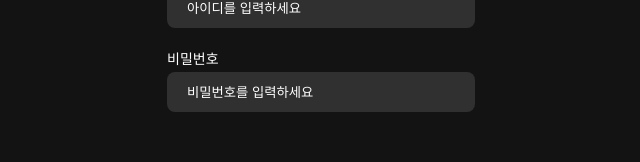
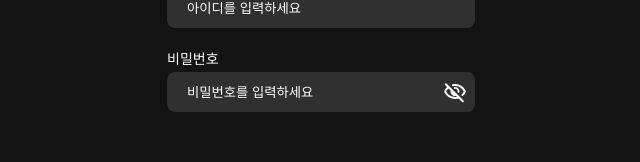
Before and after one commit to Dsm-Hackathon-2024/frontend, a React (Vite) app: page / in a window 1280 px wide. Shown: the part 162-324 px from the top of the page, without its empty margins (319-959 px from the left). Built offline with nearby package versions, Linux system fonts and the light colour scheme; a web font is replaced by a local one.

Commit message:
비밀번호 보기 추가

```diff
--- a/src/assets/EyeIcon.jsx
+++ b/src/assets/EyeIcon.jsx
@@ -1,6 +1,6 @@
 import React from "react";
 
-const EyeIcon = ({ size = 24, color = "currentColor" }) => {
+const EyeIcon = ({ size = 24, color = "#ffffff" }) => {
   return (
     <svg
       xmlns="http://www.w3.org/2000/svg"
--- a/src/assets/HideIcon.jsx
+++ b/src/assets/HideIcon.jsx
@@ -1,6 +1,6 @@
 import React from "react";
 
-const HideIcon = ({ size = 24, color = "currentColor" }) => {
+const HideIcon = ({ size = 24, color = "#ffffff" }) => {
   return (
     <svg
       xmlns="http://www.w3.org/2000/svg"
--- a/src/pages/Login.jsx
+++ b/src/pages/Login.jsx
@@ -1,10 +1,19 @@
 import styled from "styled-components";
 import theme from "../style/theme";
 import { Link } from "react-router-dom";
+import { useState } from "react";
+import HideIcon from "../assets/HideIcon";
+import EyeIcon from "../assets/EyeIcon";
 
 function Login() {
+  const [psType, setPsType] = useState(true);
+  const [psIcon, setPsIcon] = useState(true);
+
+  const onClick = () => {
+    setPsType(!psType);
+    setPsIcon(!psIcon);
+  };
   return (
-    <>
     <Container>
       <LoginField>
         <Title>로그인</Title>
@@ -14,11 +23,16 @@ function Login() {
         </IdContainer>
         <PsContainer>
           <Label for="Ps">비밀번호</Label>
+          <div style={{ position: "relative" }}>
             <Password
-              type="password"
+              type={psType ? "password" : "text"}
               placeholder="비밀번호를 입력하세요"
               name="Ps"
             />
+            <PasswordIcon onClick={onClick}>
+              {psIcon ? <HideIcon /> : <EyeIcon />}
+            </PasswordIcon>
+          </div>
         </PsContainer>
       </LoginField>
       <Footer>
@@ -29,11 +43,17 @@ function Login() {
         </FooterMsg>
       </Footer>
     </Container>
-    </>
   );
 }
 
 export default Login;
+
+const PasswordIcon = styled.div`
+  position: absolute;
+  top: 0;
+  right: 0;
+  margin: 8px;
+`;
 
 const FooterMsg = styled.p`
   color: ${theme.colors.black0};
@@ -65,17 +85,6 @@ const Container = styled.div`
   flex-direction: column;
   justify-content: space-between;
   width: 100%;
-
-  & > h1 {
-    @media screen and (max-width: 500px) {
-      margin-right: 235px;
-    }
-  }
-
-  @media screen and (max-width: 500px) {
-    width: 100vw;
-    height: 100vh;
-  }
 `;
 
 const Footer = styled.footer``;
```
Lines whose indentation alone changed are shown as unchanged.
